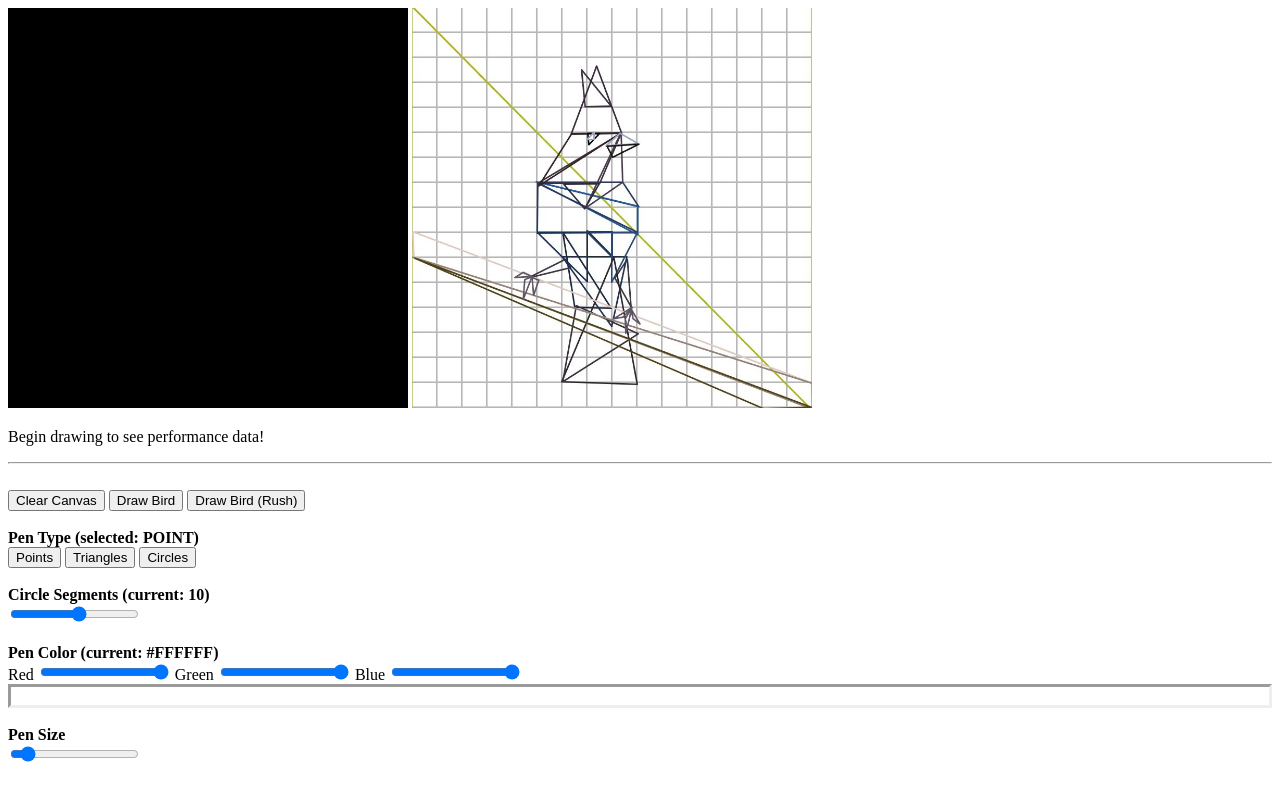
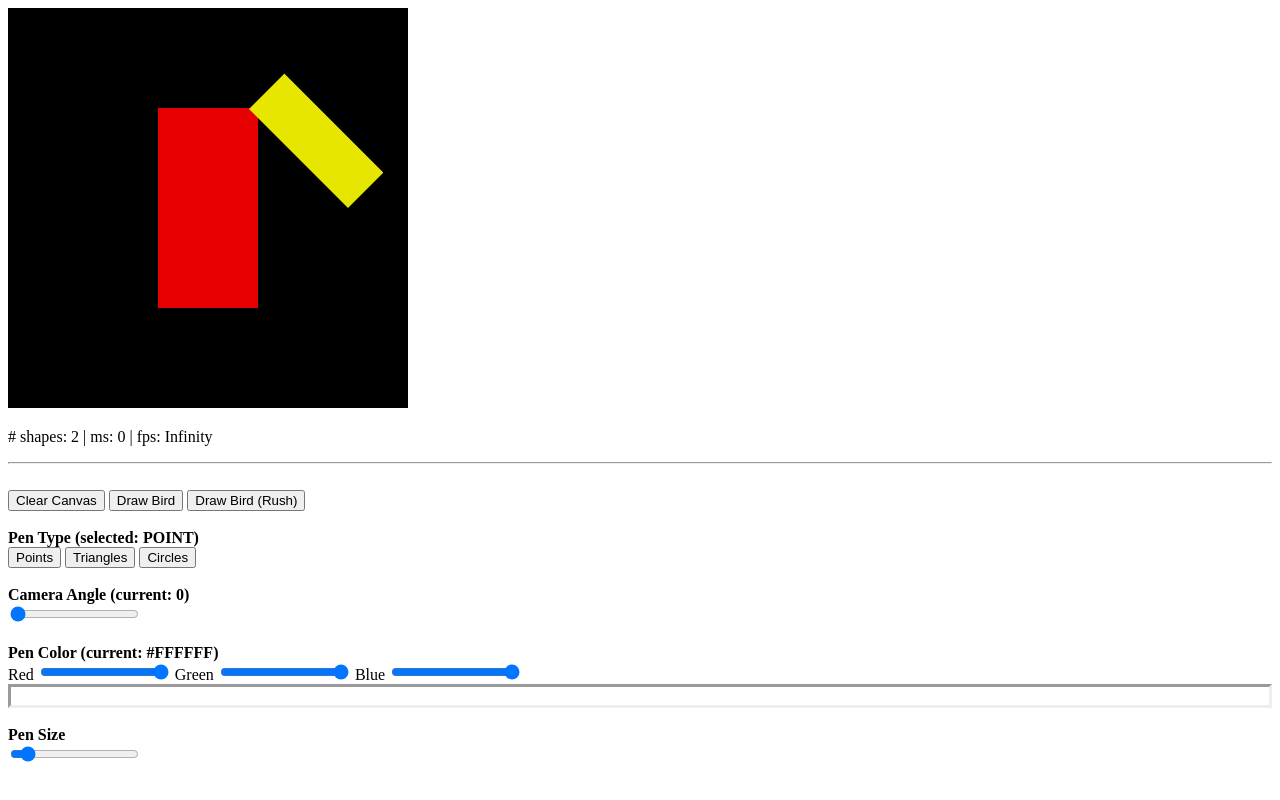
Before and after one commit to gold-mari/160-Asgn-2, a plain HTML site: page src/asg2.html in a window 1280 px wide. Drawn offline with Linux system fonts and the light colour scheme.

Commit message:
Completed everything through video 2.3

```diff
--- /dev/null
+++ b/src/Cube.js
@@ -0,0 +1,70 @@
+class Cube {
+
+    // Constructor and setters ====
+
+    constructor() {
+        this.type = "cube";
+        // this.position = {
+        //     x : 0.0,
+        //     y: 0.0,
+        //     z: 0.0
+        // };
+        this.color = {
+            r: 1.0,
+            g: 1.0,
+            b: 1.0,
+            a: 1.0
+        };
+
+        this.matrix = new Matrix4();
+    }
+
+    // setPosition(x, y, z) {
+    //     this.position = {x, y, z};
+    // }
+
+    setColor(r, g, b, a) {
+        this.color = {r, g, b, a};
+    }
+
+    // Render methods ====
+    render() {
+        // Pass the model matrix to u_ModelMatrix attribute
+        gl.uniformMatrix4fv(u_ModelMatrix, false, this.matrix.elements);
+
+        // Pass the color of a point to u_FragColor variable
+        let verts = Cube.vertices;
+        let falloffPer = 0.1;
+        for (let i = 0; i < 6; i++) {
+            let falloff = Math.max(1-(i)*falloffPer, 0);
+            console.log(falloff);
+            gl.uniform4f(u_FragColor, this.color.r*falloff, this.color.g*falloff, this.color.b*falloff, 1);
+
+            Triangle.drawTriangle3D(verts[i*2]);
+            Triangle.drawTriangle3D(verts[(i*2)+1]);
+        }
+    }
+
+    static vertices = [
+        // Front
+        [0,0,0,  1,1,0,  1,0,0],
+        [0,0,0,  1,1,0,  0,1,0],
+        // Back
+        [0,0,1,  1,1,1,  1,0,1],
+        [0,0,1,  1,1,1,  0,1,1],
+
+        // Left
+        [0,1,0, 0,0,1, 0,0,0],
+        [0,1,0, 0,0,1, 0,1,1],
+        // Right
+        [1,1,0, 1,0,1, 1,0,0],
+        [1,1,0, 1,0,1, 1,1,1],
+
+        // Top
+        [0,1,0,  1,1,1,  0,1,1],
+        [0,1,0,  1,1,1,  1,1,0],
+        // Bottom
+        [0,0,0,  1,0,1,  0,0,1],
+        [0,0,0,  1,0,1,  1,0,0]
+    ];
+}
--- a/src/Triangle.js
+++ b/src/Triangle.js
@@ -72,4 +72,29 @@ class Triangle {
 
         gl.drawArrays(gl.TRIANGLES, 0, n);
     }
+
+    static drawTriangle3D(vertices) {
+
+        let n = 3;
+
+        // Create a buffer object
+        let vertexBuffer = gl.createBuffer();
+        if (!vertexBuffer) {
+            console.log("Triangle Error: drawTriangle failed. Failed to create the buffer object.");
+            return -1;
+        }
+
+        // Bind the buffer object to target
+        gl.bindBuffer(gl.ARRAY_BUFFER, vertexBuffer);
+        // Write data into the buffer object
+        gl.bufferData(gl.ARRAY_BUFFER, new Float32Array(vertices), gl.DYNAMIC_DRAW);
+
+        // Assign the buffer object to a_Position variable
+        gl.vertexAttribPointer(a_Position, 3, gl.FLOAT, false, 0, 0);
+
+        // Enable the assignment to a_Position variable
+        gl.enableVertexAttribArray(a_Position);
+
+        gl.drawArrays(gl.TRIANGLES, 0, n);
+    }
 }
--- a/src/asg1.html
+++ b/src/asg2.html
@@ -36,7 +36,6 @@
         <canvas id="webgl" width="400" height="400">
             Please use the browser supporting "canvas".
         </canvas>
-        <img src="../src/asg1-jay.jpg" width="400">
 
         <p id="performance">Begin drawing to see performance data!</p>
 
@@ -56,8 +55,8 @@
 
             <br><br>
 
-            <label for="circleCount"><strong><div id="circleLabel">Circle Segments</div></strong></label>
-            <input id="circleCount" name="circleCount" type="range" class="slider" min="3" max="16" value="10">
+            <label for="camAngle"><strong><div id="camAngleLabel">Camera Angle</div></strong></label>
+            <input id="camAngle" name="camAngle" type="range" class="slider" min="0" max="360" value="0">
 
             <br><br>
 
@@ -81,12 +80,9 @@
         <script src="../lib/webgl-utils.js"></script>
         <script src="../lib/webgl-debug.js"></script>
         <script src="../lib/cuon-utils.js"></script>
-        <script src="Point.js"></script>
+        <script src="../lib/cuon-matrix.js"></script>
         <script src="Triangle.js"></script>
-        <script src="FreeTriangle.js"></script>
-        <script src="FreeTriangleGroup.js"></script>
-        <script src="Circle.js"></script>
-        <script src="Drawings.js"></script>
-        <script src="asg1.js"></script>
+        <script src="Cube.js"></script>
+        <script src="asg2.js"></script>
     </body>
 </html>
--- a/src/asg1.js
+++ b/src/asg2.js
@@ -7,10 +7,10 @@
 // Vertex shader program
 var VSHADER_SOURCE = `
     attribute vec4 a_Position;
-    uniform float u_Size;
+    uniform mat4 u_ModelMatrix;
+    uniform mat4 u_GlobalRotateMatrix;
     void main() {
-        gl_Position = a_Position;
-        gl_PointSize = u_Size;
+        gl_Position = u_GlobalRotateMatrix * u_ModelMatrix * a_Position;
     }`;
 
 // Fragment shader program
@@ -31,13 +31,14 @@ let canvas;
 let gl;
 let penColorPreviewDiv;
 let a_Position;
-let u_Size;
 let u_FragColor;
+let u_ModelMatrix;
+let u_GlobalRotateMatrix;
 
 let g_penLocked = false;
 let g_penColor = [1.0, 1.0, 1.0, 1.0];
 let g_penSize = 10.0;
-let g_circleSegments = 10;
+let g_globalAngle = 0;
 let g_penType = POINT;
 let g_shapesList = [];
 
@@ -64,7 +65,7 @@ function main() {
     gl.clearColor(0.0, 0.0, 0.0, 1.0);
 
     // Clear <canvas>
-    clearCanvas();
+    renderAllShapes();
 }
 
 // ================================================================
@@ -93,21 +94,35 @@ function connectVariablesToGLSL() {
         return;
     }
 
-    // Get storage locations
     a_Position = gl.getAttribLocation(gl.program, 'a_Position');
+    if (a_Position < 0) {
+        console.log("Failed to get the storage location of a_Position");
+        return;
+    }
+
     u_FragColor = gl.getUniformLocation(gl.program, 'u_FragColor');
-    u_Size = gl.getUniformLocation(gl.program, 'u_Size');
+    if (!u_FragColor) {
+        console.log("Failed to get u_FragColor variable");
+        return;
+    }
 
-    // Check that all variables exist
-    if (a_Position < 0 || !u_Size || !u_FragColor) {
-        if (a_Position < 0) console.log("Failed to get the storage location of a_Position");
-        if (!u_FragColor) console.log("Failed to get u_FragColor variable");
-        if (!u_Size) console.log("Failed to get u_Size variable");
+    u_ModelMatrix = gl.getUniformLocation(gl.program, 'u_ModelMatrix');
+    if (!u_ModelMatrix) {
+        console.log("Failed to get u_ModelMatrix variable");
+        return;
+    }
+
+    u_GlobalRotateMatrix = gl.getUniformLocation(gl.program, 'u_GlobalRotateMatrix');
+    if (!u_GlobalRotateMatrix) {
+        console.log("Failed to get u_GlobalRotateMatrix variable");
         return;
     }
 
     // Provide default values
     gl.vertexAttrib3f(a_Position, 0.0, 0.0, 0.0);
+
+    let identityMatrix = new Matrix4();
+    gl.uniformMatrix4fv(u_ModelMatrix, false, identityMatrix.elements);
 }
 
 function addActionsForHTMLUI() {
@@ -119,24 +134,10 @@ function addActionsForHTMLUI() {
         }
     });
 
-    // Draw bird buttons
-    document.getElementById("drawBird").addEventListener("mouseup", function() {
-        if (!g_penLocked) {
-            g_shapesList = [];
-            renderBird(false);
-        }
-    });
-    document.getElementById("drawBird_Rush").addEventListener("mouseup", function() {
-        if (!g_penLocked) {
-            g_shapesList = [];
-            renderBird(true);
-        }
-    });
-
     // Initialize dynamic text
     g_penType = POINT;
     sendTextTOHTML("penType", "Pen Type (selected: POINT)");
-    sendTextTOHTML("circleLabel", `Circle Segments (current: ${g_circleSegments})`);
+    sendTextTOHTML("camAngleLabel", "Camera Angle (current: 0)");
 
     document.getElementById("penPoint").addEventListener("mouseup", function() {
         g_penType = POINT;
@@ -152,12 +153,11 @@ function addActionsForHTMLUI() {
     });
 
     // Circle segment count slider
-    let circleCount = document.getElementById("circleCount")
-    circleCount.addEventListener("mouseup", function() {
-        g_circleSegments = this.value;
-    });
-    circleCount.addEventListener("mousemove", function() {
-        sendTextTOHTML("circleLabel", `Circle Segments (current: ${this.value})`);
+    let camAngle = document.getElementById("camAngle")
+    camAngle.addEventListener("input", function() {
+        sendTextTOHTML("camAngleLabel", `Camera Angle (current: ${this.value})`);
+        g_globalAngle = this.value;
+        renderAllShapes();
     });
 
     // Pen color sliders and color preview
@@ -258,31 +258,29 @@ function renderAllShapes() {
     // Store the time at the start of this function.
     let startTime = performance.now();
 
-    // Clear <canvas>
-    clearCanvas();
-
-    var len = g_shapesList.length;
-    for(var i = 0; i < len; i++) {
-        g_shapesList[i].render();
-    }
-
-    updatePerformanceDebug(len, startTime, performance.now());
-}
-
-function renderBird(doRush) {
-
-    g_penLocked = true;
-
-    // Store the time at the start of this function.
-    let startTime = performance.now();
+    // Pass in the global angle matrix
+    let globalRotationMatrix = new Matrix4().rotate(g_globalAngle, 0, 1, 0);
+    gl.uniformMatrix4fv(u_GlobalRotateMatrix, false, globalRotationMatrix.elements);
 
     // Clear <canvas>
     clearCanvas();
 
-    FreeTriangleGroup.renderFreeTriangles(birdPoints, g_shapesList, renderAllShapes, function() { g_penLocked = false; },
-                                          rush=doRush);
+    // Draw some cubes
+    let body = new Cube();
+    body.setColor(1.0,0.0,0.0,1.0);
+    body.matrix.translate(-0.25, -0.5, 0.0);
+    body.matrix.scale(0.5, 1, -0.5);
+    body.render();
 
-    updatePerformanceDebug(birdPoints.length, startTime, performance.now());
+    // // Draw a left arm
+    let leftArm = new Cube();
+    leftArm.setColor(1.0,1.0,0.0,1.0);
+    leftArm.matrix.translate(0.7, 0.0, 0.0);
+    leftArm.matrix.rotate(45, 0, 0, 1);
+    leftArm.matrix.scale(0.25, 0.7, 0.5);
+    leftArm.render();
+
+    updatePerformanceDebug(2, startTime, performance.now());
 }
 
 // ================================================================
```
Also changed, not shown: src/asg1-jay.jpg (deleted).
